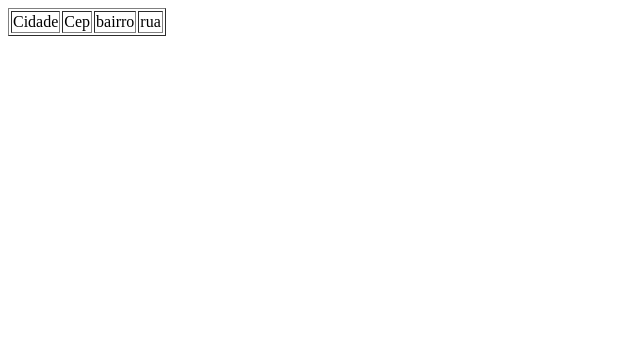
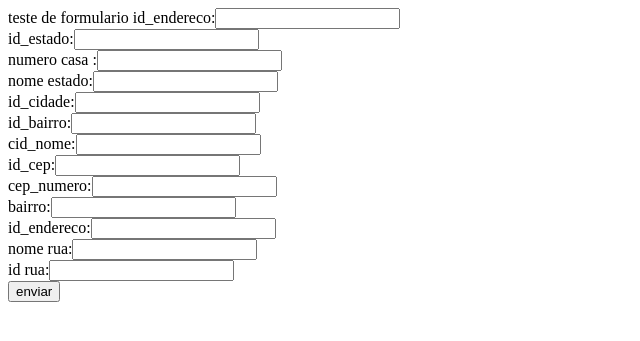
Before and after one commit to Virtual-e/virtual-e, a PHP site: page / in a window 1280 px wide. Shown: the top 341 px of the page, without its empty margins (0-640 px from the left). Run offline with PHP 8.4, Linux system fonts and the light colour scheme; data that the repository does not hold is empty.

Commit message:
TERMINANDO RF0002-NOVO ENDERECO

```diff
--- a/index.php
+++ b/index.php
@@ -16,15 +16,26 @@ Unicerp Patrocinio MG
       <?php include './include/config/ConfigClass.php';
        $conn= new Configuracao();
        $conn->conectar();
-       include './modelo/endereco/ClassEndereco.php';
-       $endereco= new ClassEndereco();
-       ?>
-        <table border="1">
-
-            <td>Cidade</td><td>Cep</td><td>bairro</td><td>rua</td>
-           <?php $endereco->ListarEnderecos(3); ?>
-        </tr>
-    </table>
+      ?>
+        <form action="controle/endereco/ControleEndereco.php" method="post">
+            teste de formulario
+            id_endereco:<input type="text" name="txtid_endereco"><br>
+            id_estado:<input type="text" name="txtid_estado"><br>
+            numero casa :<input type="text" name="txtend_numero"><br>
+            <!--tabela estado -->
+            nome estado:<input type="text" name="txtest_nome"><br>
+            id_cidade:<input type="text" name="txtid_cidade"><br>
+            <!--table cidade -->
+            id_bairro:<input type="text" name="txtid_bairro" ><br>
+            cid_nome:<input type="text" name="txtcid_nome"><br>
+            id_cep:<input type="text" name="txtid_cep"><br>
+            cep_numero:<input type="text" name="txtcep_numero"><br>
+            bairro:<input type="text" name="txtbai_nome"><br>
+            id_endereco:<input type="text" name="txtid_endereco"><br>
+            nome rua:<input type="text" name="txtrua_nome"><br>
+             id rua:<input type="text" name="txtid_rua"><br>
+            <input type="submit" value="enviar">
+        </form>
 
     </body>
 </html>
--- a/modelo/endereco/ClassEndereco.php
+++ b/modelo/endereco/ClassEndereco.php
@@ -133,7 +133,24 @@ class ClassEndereco
  */
 
 //RF0001- LISTAR ENDEREÇOS pág.5
-    function ListarEnderecos($_id_aluno)
+    function ListarEnderecos()
+     {
+       $sql="select * from tb_aluno inner join tb_endereco on (tb_aluno.id_endereco=tb_endereco.id_endereco) inner join tb_estado on (tb_endereco.id_estado=tb_estado.id_estado) inner join tb_cidade on (tb_estado.id_cidade=tb_cidade.id_cidade) inner join tb_bairro on (tb_cidade.id_bairro=tb_cidade.id_cidade) inner join tb_rua on(tb_bairro.id_rua=tb_rua.id_rua) inner join tb_cep on (tb_bairro.id_cep=tb_cep.id_cep)";
+       $busca=  mysql_query($sql) or die ("erro na busca");
+       //vai ter que entregar em um tabela então adicionar umas tags html
+       while ($linha = mysql_fetch_array($busca))
+       {
+         echo "<tr>";
+         echo "<td>".  utf8_encode($linha['cid_nome'])."</td>";
+         echo "<td>".$linha['cep_numero']."</td>";
+         echo "<td>".  utf8_encode($linha['bai_nome'])."</td>";
+         echo "<td>".$linha['rua_nome']."</td>";
+       }
+     }
+
+ //RF0005 - BUSCAR ENDEREÇO PELO ID_USUARIO
+
+ function BuscarEnderecos($_id_aluno)
      {
        $sql="select * from tb_aluno inner join tb_endereco on (tb_aluno.id_endereco=tb_endereco.id_endereco) inner join tb_estado on (tb_endereco.id_estado=tb_estado.id_estado) inner join tb_cidade on (tb_estado.id_cidade=tb_cidade.id_cidade) inner join tb_bairro on (tb_cidade.id_bairro=tb_cidade.id_cidade) inner join tb_rua on(tb_bairro.id_rua=tb_rua.id_rua) inner join tb_cep on (tb_bairro.id_cep=tb_cep.id_cep) where tb_aluno.id_aluno='$_id_aluno'";
        $busca=  mysql_query($sql) or die ("erro na busca");
@@ -148,5 +165,22 @@ class ClassEndereco
        }
      }
 
+     //RF0002 NOVO ENDEREÇO
+ function NovoEndereço ()
+      {
+         $sqltb_rua="insert into tb_rua (id_rua,rua_nome) values ($this->id_rua,'$this->rua_nome')";
+         $salvatb_rua=  mysql_query($sqltb_rua) or die ("Erro em salvar tb_rua!!");
+         $sqltb_cep="insert into tb_cep (id_cep,cep_numero) values ($this->id_cep,'$this->cep_numero')";
+         $salvatb_cep=  mysql_query($sqltb_cep) or die ("Erro em salvar tb_cep!!");
+         $sqltb_bairro="insert into tb_bairro (id_bairro,bai_nome,id_cep,id_rua) values ($this->id_bairro,'$this->bai_nome',$this->id_cep,$this->id_rua)";
+         $salva_bairro=  mysql_query($sqltb_bairro) or die ("erro ao gravar tabela bairro");
+         $sqltb_cidade="insert into tb_cidade (id_cidade,cid_nome,id_bairro) values ($this->id_cidade,'$this->cid_nome',$this->id_bairro)";
+         $salvatb_cidade=  mysql_query($sqltb_cidade) or die ("erro salvar tabela cidade");
+         $sqltb_estado="insert into tb_estado (id_estado,est_nome,id_cidade) values ($this->id_estado,$this->est_nome,$this->id_cidade)";
+         $salvtb_estado=  mysql_query($sqltb_estado) or die ("erro ao salvar tabela estado");
+         $sqltb_endereco="insert into tb_endereco (id_endereco,id_estado) values ($this->id_endereco,$this->id_estado)";
+         $savatb_endereco=  mysql_query($sqltb_endereco) or die ("erro ao salvar tabela endereco");
+
+      }
 //sql inner join  cid_nome, est_nome,cid_nome,rua_nome,bai_nome,cep_numero from tb_endereco inner join tb_estado on (tb_endereco.id_estado=tb_estado.id_estado)inner join tb_cidade on (tb_estado.id_cidade=tb_cidade.id_cidade) inner join tb_bairro on (tb_bairro.id_bairro=tb_cidade.id_bairro)inner join tb_rua on (tb_bairro.id_rua=tb_rua.id_rua)inner join tb_cep on (tb_bairro.id_cep=tb_cep.id_cep)
 }
```
Also changed, not shown: controle/endereco/ControleEndereco.php (added, +43 -0 lines).
